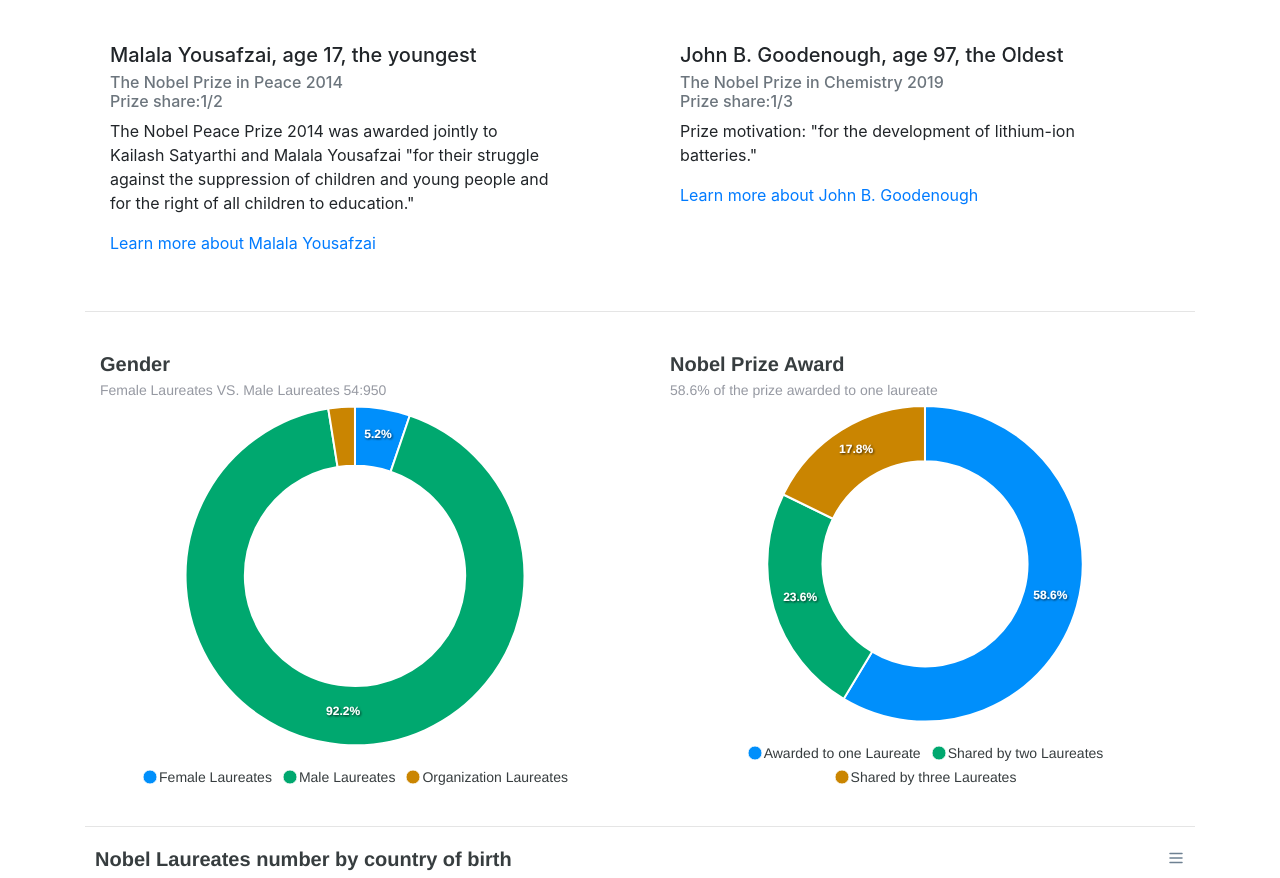
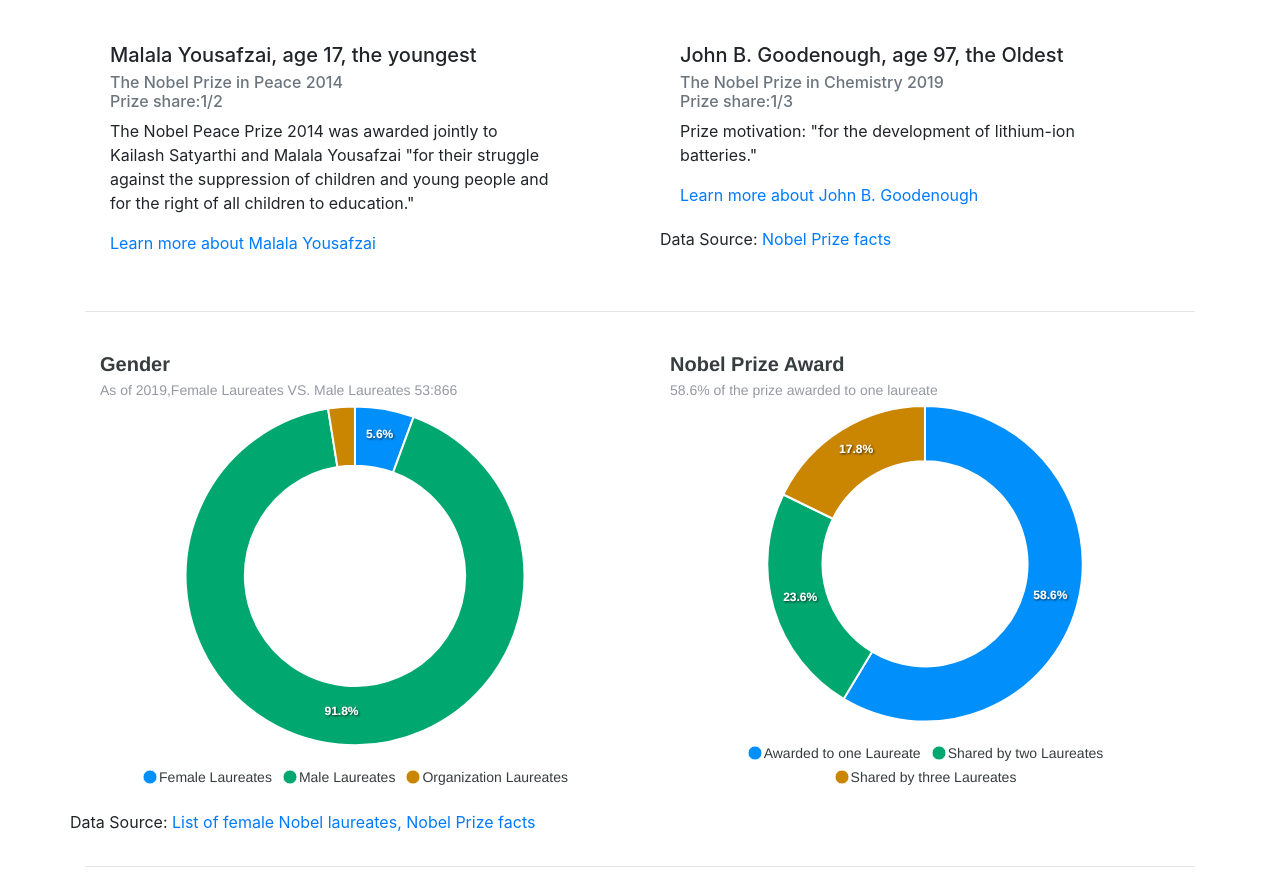
Before and after one commit to Aihua0055/World, a plain HTML site: page explore_the_world/nobel.html in a window 1280 px wide. Shown: the part 525-1403 px from the top of the page. Drawn offline with nearby package versions, Linux system fonts and the light colour scheme; no server answers.

Commit message:
Fixed: validate gender data

```diff
--- a/explore_the_world/nobel.html
+++ b/explore_the_world/nobel.html
@@ -83,13 +83,26 @@
             <a href="#" class="card-link">Learn more about John B. Goodenough</a>
           </div>
         </div>
+        <div>
+          <p>Data Source:
+            <a href = "https://www.nobelprize.org/prizes/facts/nobel-prize-facts/">Nobel Prize facts</a>
+          </p>
+        </div>
+
       </div>
+
       <!-- <div id = "genderChart" class="col-lg-3 col-md-3 col-12" ></div> -->
     </div>
     <hr>
     <div class = "row">
       <div id = "genderChart" class="col-lg-6 col-md-6 col-12 "></div>
       <div id = "prizeShareChart" class="col-lg-6 col-md-6 col-12"></div>
+      <div>
+        <p>Data Source:
+          <a href = "https://en.wikipedia.org/wiki/List_of_female_Nobel_laureates">List of female Nobel laureates,</a>
+          <a href = "https://www.nobelprize.org/prizes/facts/nobel-prize-facts/">Nobel Prize facts</a>
+        </p>
+        </div>
     </div>
     <hr>
     <div id = "chart"></div>
--- a/explore_the_world/nobel.js
+++ b/explore_the_world/nobel.js
@@ -55,7 +55,7 @@ var female = 0;
 
 // Pie Chart to show gender info:  genderChart
 var optionsGender = {
-  series: [54, 950,26],
+  series: [53, 866,24],
   labels:['Female Laureates','Male Laureates','Organization Laureates'],
   chart: {
   type: 'donut',
@@ -72,7 +72,7 @@ title:{
   },
 },
 subtitle:{
-  text:'Female Laureates VS. Male Laureates 54:950',
+  text:'As of 2019,Female Laureates VS. Male Laureates 53:866',
   style:{
     fontSize:'14px',
     color:'#9699a2'
```
